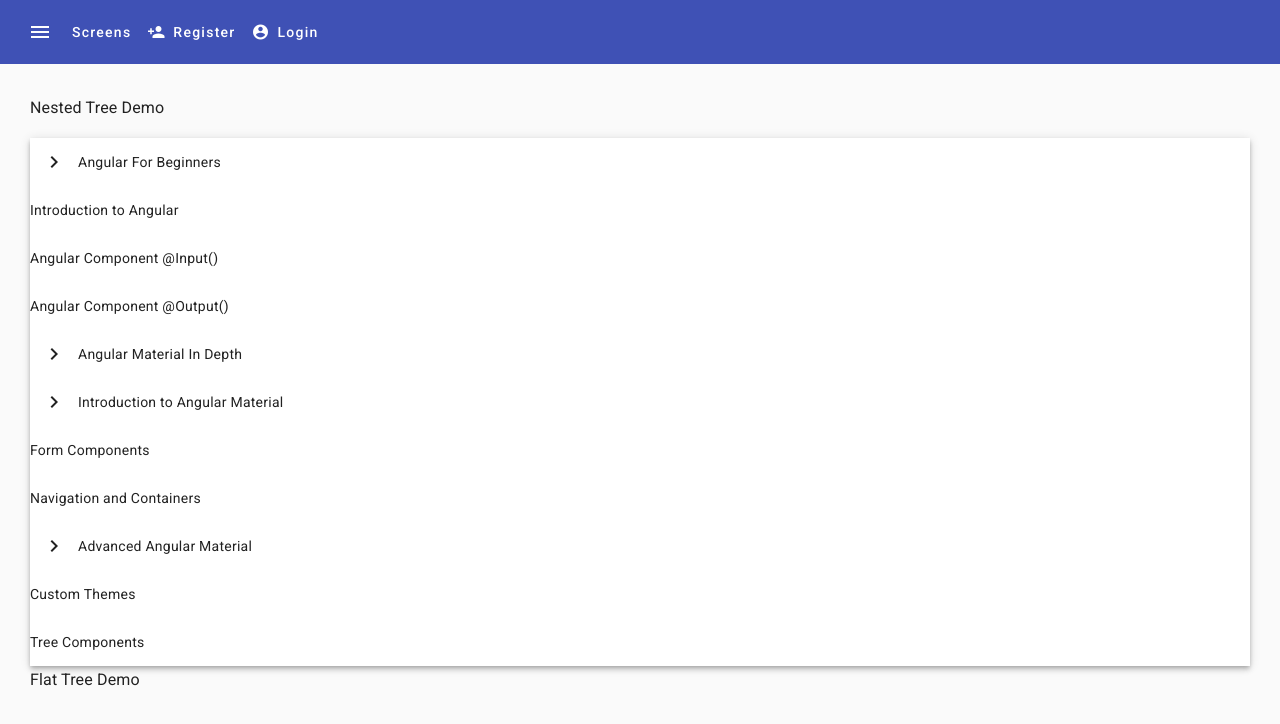
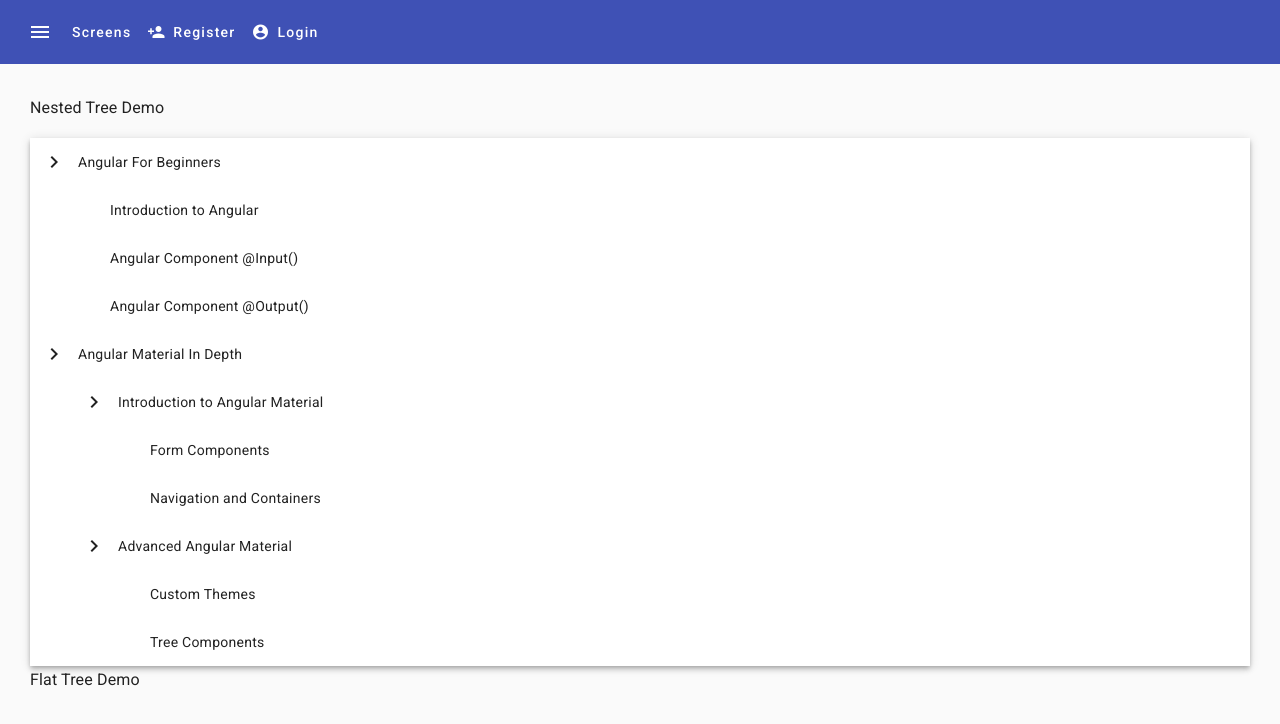
Before and after one commit to paolopci/angular-material-course, an Angular app: page /tree-demo in a window 1280 px wide. Shown: the top 724 px of the page. Built offline with nearby package versions, Linux system fonts and the light colour scheme.

Commit message:
indentazione nodi annidati applicato css

```diff
--- a/src/app/tree-demo/tree-demo.component.html
+++ b/src/app/tree-demo/tree-demo.component.html
@@ -19,7 +19,9 @@
         </button>
         {{node.name}}
       </div>
-      <ng-container matTreeNodeOutlet></ng-container>
+      <div class="nested-node">
+        <ng-container matTreeNodeOutlet></ng-container>
+      </div>
     </mat-nested-tree-node>
   </mat-tree>
 
```
